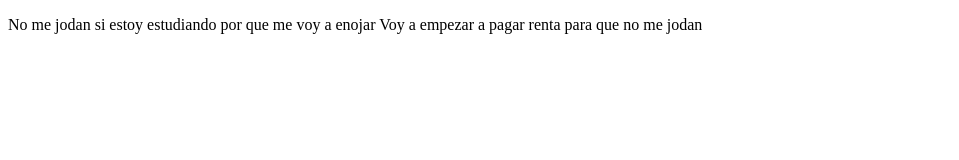
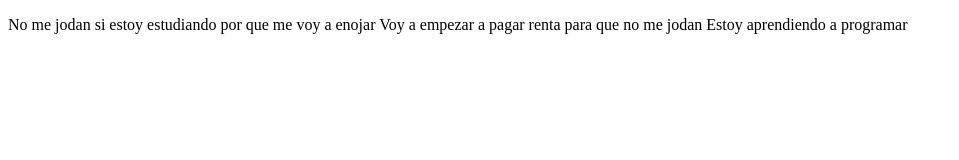
Before and after one commit to Denisestart/proyectoDemoCursoPrework, a plain HTML site: page index.html in a window 1280 px wide. Shown: the whole page, without its empty margins (0-959 px from the left). Drawn offline with Linux system fonts and the light colour scheme.

Commit message:
cambios agregados 2

```diff
--- a/index.html
+++ b/index.html
@@ -10,6 +10,7 @@
 <p>
     No me jodan si estoy estudiando por que me voy a enojar
     Voy a empezar a pagar renta para que no me jodan
+    Estoy aprendiendo a programar
 </p>
 </body>
 </html>
```
